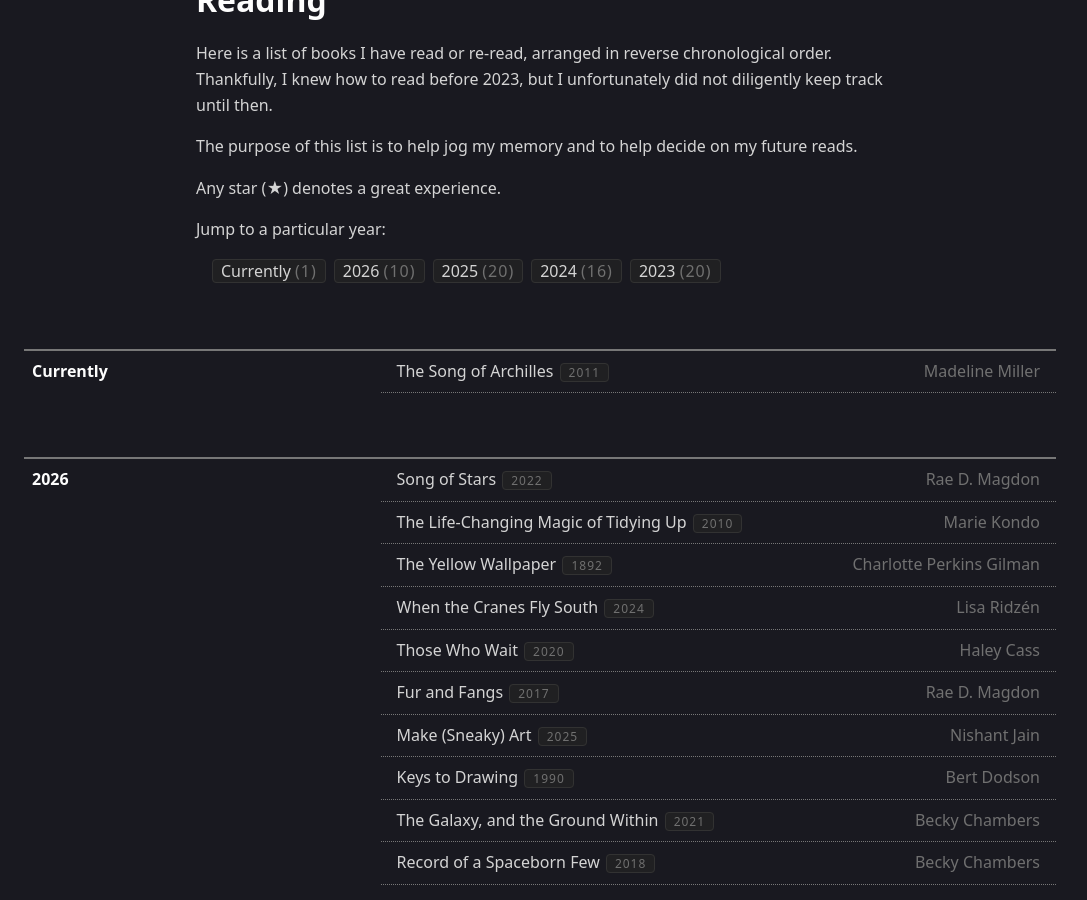
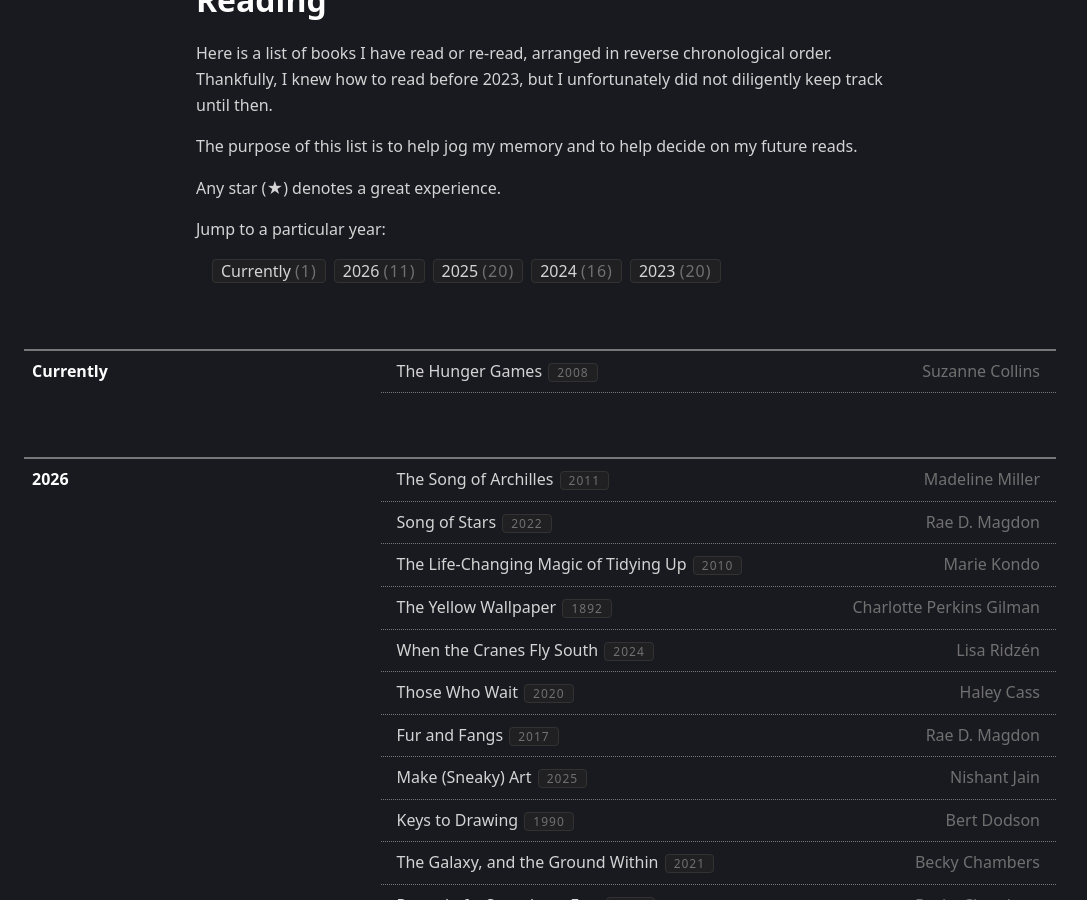
Before and after one commit to KlazHTT/personal-website, a Jekyll site: the page built from pages/reading.md, in a window 1280 px wide and 900 px high, scrolled down 319 px. Shown: the whole window, without its empty margins (100-1187 px from the left). Built offline with Jekyll 4.4.1, drawn with Linux system fonts in a browser that asks for light colours.

Commit message:
Update reads.yml

```diff
--- a/_data/reads.yml
+++ b/_data/reads.yml
@@ -1,11 +1,15 @@
 - year: Currently
+  reads:
+    - title: The Hunger Games
+      author: Suzanne Collins
+      published: 2008
+      status:
+- year: 2026
   reads:
     - title: The Song of Archilles
       author: Madeline Miller
       published: 2011
-      status:
-- year: 2026
-  reads:
+      status: Completed
     - title: Song of Stars
       author: Rae D. Magdon
       published: 2022
```
